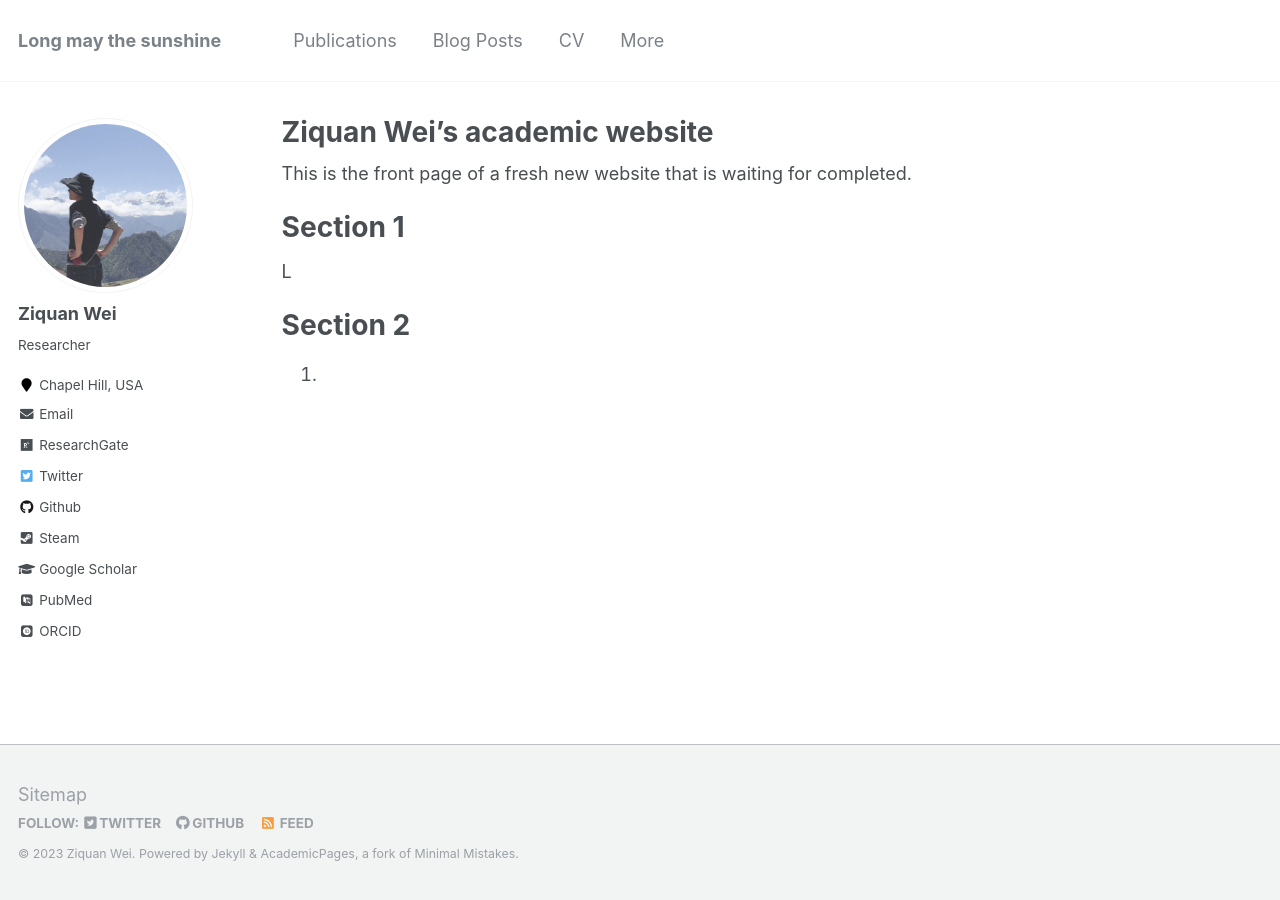
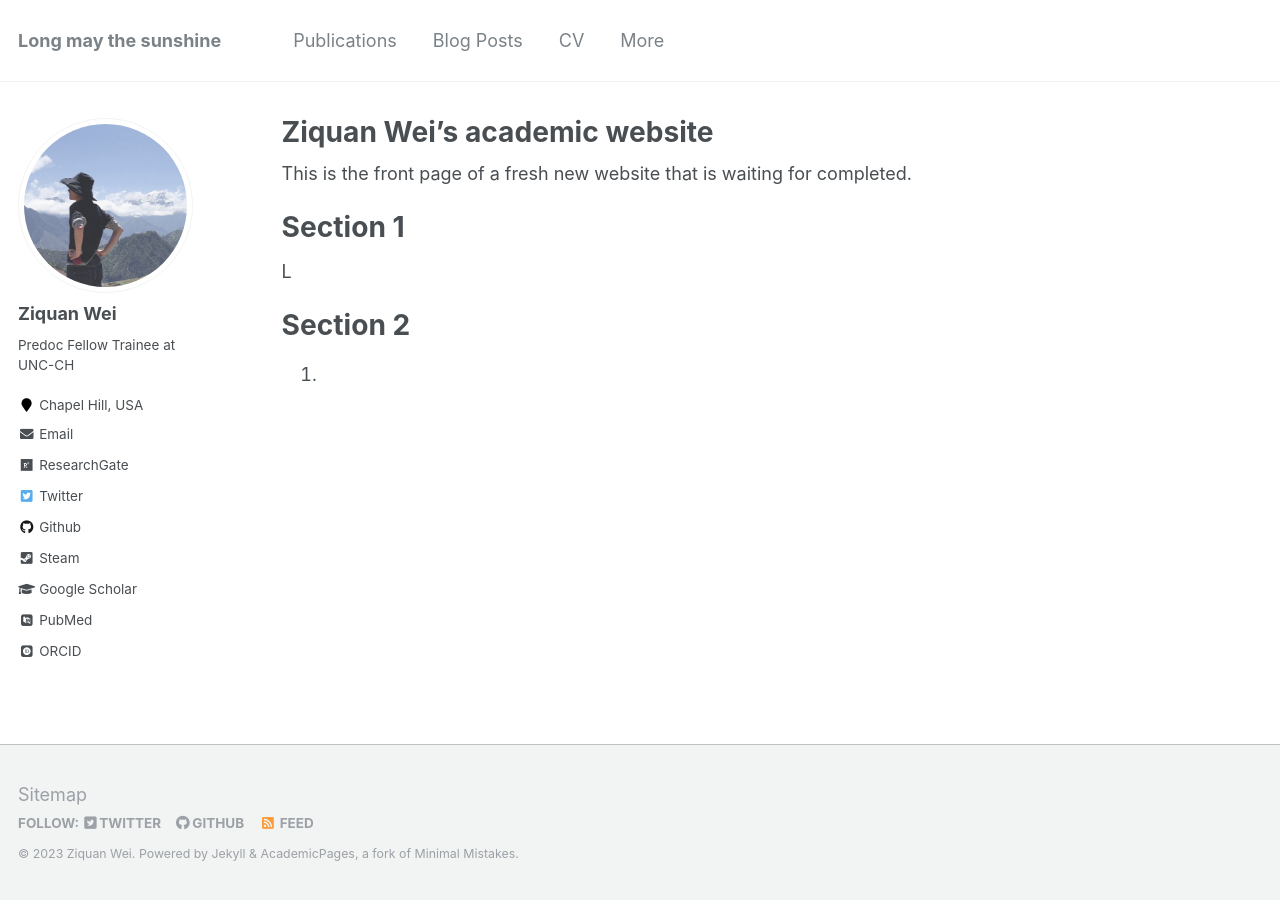
Before and after one commit to Chrisa142857/Chrisa142857.github.io, a Jekyll site: the page built from _pages/about.md, in a window 1280 px wide. Built offline with Jekyll 4.4.1, drawn with Linux system fonts in a browser that asks for light colours; some web fonts are replaced.

Commit message:
Update _config.yml

```diff
--- a/_config.yml
+++ b/_config.yml
@@ -73,7 +73,7 @@
 
 # Analytics
 analytics:
-  provider               :  "google-universal" # false (default), "google", "google-universal", "custom"
+  provider               :  "google" # false (default), "google", "google-universal", "custom"
   google:
     tracking_id          :  "G-SKT5GY93LS"
 
@@ -82,7 +82,7 @@
 author:
   name             : "Ziquan Wei"
   avatar           : "profile.png"
-  bio              : "Researcher"
+  bio              : "Predoc Fellow Trainee at UNC-CH"
   location         : "Chapel Hill, USA"
   employer         :
   pubmed           : "https://www.ncbi.nlm.nih.gov/pubmed/?term=Wei+Ziquan"
```
